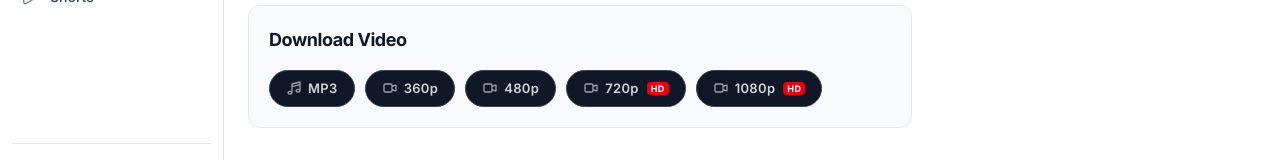
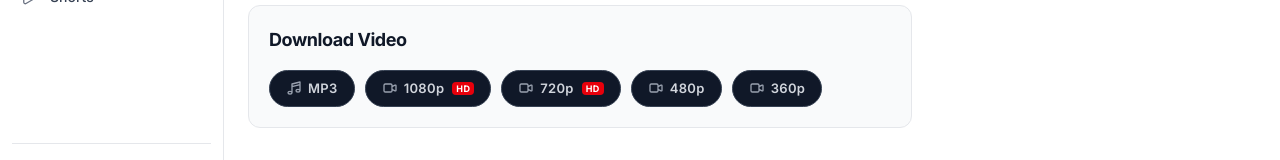
Before and after one commit to val-dio/GOTUBE2026, a React (Vite) app in the folder frontend/: page /watch/1 in a window 1280 px wide. Shown: the part 511-671 px from the top of the page. Built offline with nearby package versions, Linux system fonts and the light colour scheme; no server answers.

Commit message:
feat: implement dynamic video format fetching and update download buttons

```diff
--- a/frontend/src/components/player/DownloadButtons.jsx
+++ b/frontend/src/components/player/DownloadButtons.jsx
@@ -1,14 +1,5 @@
 import { memo } from 'react';
 import Spinner from '../ui/Spinner';
-
-/* Quality options shown to the user — MP3 + video qualities only */
-const QUALITIES = [
-  { value: 'mp3',  label: 'MP3',   type: 'audio' },
-  { value: '360',  label: '360p',  type: 'video' },
-  { value: '480',  label: '480p',  type: 'video' },
-  { value: '720',  label: '720p',  type: 'video', hd: true },
-  { value: '1080', label: '1080p', type: 'video', hd: true },
-];
 
 const AudioIcon = () => (
   <svg className="w-4 h-4 text-gray-400 shrink-0" fill="none" stroke="currentColor" strokeWidth={2} viewBox="0 0 24 24">
@@ -22,18 +13,20 @@ const VideoIcon = () => (
   </svg>
 );
 
-/**
- * DownloadButtons — renders quality selection buttons.
- * Props:
- *  - activeFormat: string | null  (currently downloading format)
- *  - isDownloading: bool
- *  - onDownload(format): fn
- */
-const DownloadButtons = memo(({ activeFormat, isDownloading, onDownload }) => (
+const DownloadButtons = memo(({ formats, formatsLoading, activeFormat, isDownloading, onDownload }) => {
+  if (formatsLoading) {
+    return (
+      <div className="flex items-center gap-2 text-gray-400 text-sm">
+        <Spinner size="sm" />
+        <span>Loading formats...</span>
+      </div>
+    );
+  }
+
+  return (
     <div className="flex flex-wrap items-center gap-2.5">
-    {QUALITIES.map(({ value, label, type, hd }) => {
+      {(formats || []).map(({ value, label, type, hd }) => {
         const isActive = isDownloading && activeFormat === value;
-
         return (
           <button
             key={value}
@@ -65,7 +58,8 @@ const DownloadButtons = memo(({ activeFormat, isDownloading, onDownload }) => (
         );
       })}
     </div>
-));
+  );
+});
 
 DownloadButtons.displayName = 'DownloadButtons';
 export default DownloadButtons;
--- a/frontend/src/pages/Player.jsx
+++ b/frontend/src/pages/Player.jsx
@@ -1,7 +1,7 @@
-import { useState, useCallback, memo } from 'react';
+import { useState, useCallback, useEffect, memo } from 'react';
 import { useParams, useNavigate } from 'react-router-dom';
 import { useVideo } from '../context/VideoContext';
-import { downloadVideoBlob } from '../services/api';
+import { downloadVideoBlob, getVideoFormats } from '../services/api';
 import VideoEmbed from '../components/player/VideoEmbed';
 import DownloadButtons from '../components/player/DownloadButtons';
 import DownloadBar from '../components/player/DownloadBar';
@@ -12,14 +12,32 @@ const Player = memo(() => {
   const navigate = useNavigate();
   const { currentVideo, videos, openVideo } = useVideo();
 
-  const [activeFormat, setActiveFormat] = useState(null);
-  const [dlState,      setDlState]      = useState('idle');
-  const [progress,     setProgress]     = useState(0);
-  const [dlError,      setDlError]      = useState('');
-
-  /* Use currentVideo from context, or fall back to a minimal object from URL param */
   const video   = currentVideo || (paramId ? { id: paramId, title: 'GoTube Video' } : null);
   const videoId = video?.id;
+
+  const [activeFormat,   setActiveFormat]   = useState(null);
+  const [dlState,        setDlState]        = useState('idle');
+  const [progress,       setProgress]       = useState(0);
+  const [dlError,        setDlError]        = useState('');
+  const [formats,        setFormats]        = useState([]);
+  const [formatsLoading, setFormatsLoading] = useState(false);
+
+  /* Fetch available formats when video changes */
+  useEffect(() => {
+    if (!videoId) return;
+    setFormats([]);
+    setFormatsLoading(true);
+    getVideoFormats(videoId)
+      .then(f => setFormats(f))
+      .catch(() => setFormats([
+        { value: 'mp3',  label: 'MP3',   type: 'audio', hd: false },
+        { value: '1080', label: '1080p', type: 'video', hd: true  },
+        { value: '720',  label: '720p',  type: 'video', hd: true  },
+        { value: '480',  label: '480p',  type: 'video', hd: false },
+        { value: '360',  label: '360p',  type: 'video', hd: false },
+      ]))
+      .finally(() => setFormatsLoading(false));
+  }, [videoId]);
 
   if (!video || !videoId) {
     return (
@@ -63,7 +81,8 @@ const Player = memo(() => {
 
       /* Trigger browser file save */
       const safeTitle = (video.title || videoId).replace(/[^\w\s-]/gi, '').trim().replace(/\s+/g, '_').slice(0, 80);
-      const label     = format === 'mp3' ? 'Audio' : format === '1080' ? '1080p_HD' : format === '720' ? '720p_HD' : `${format}p`;
+      const h         = parseInt(format, 10);
+      const label     = format === 'mp3' ? 'Audio' : h >= 2160 ? '4K' : h >= 1440 ? '2K' : h >= 1080 ? '1080p_HD' : h >= 720 ? '720p_HD' : `${format}p`;
       const ext       = format === 'mp3' ? 'mp3' : 'mp4';
       const filename  = `${safeTitle}_${label}.${ext}`;
       const url       = URL.createObjectURL(blob);
@@ -116,6 +135,8 @@ const Player = memo(() => {
                 Download Video
               </h2>
               <DownloadButtons
+                formats={formats}
+                formatsLoading={formatsLoading}
                 activeFormat={activeFormat}
                 isDownloading={isDownloading}
                 onDownload={handleDownload}
--- a/frontend/src/services/api.js
+++ b/frontend/src/services/api.js
@@ -41,6 +41,10 @@ export const getTrending = () =>
 export const sendContactMessage = (name, email, message) =>
   axios.post('/api/contact', { name, email, message }).then(r => r.data);
 
+/* ─── Get dynamic formats for a video ─── */
+export const getVideoFormats = (id) =>
+  axios.get(`${RAILWAY_BASE}/api/formats`, { params: { id }, timeout: 20_000 }).then(r => r.data.formats || []);
+
 /* ─── Download URL builder (Railway/Render download service) ─── */
 export const getDownloadUrl = (id, format, title) => {
   const params = new URLSearchParams({ id, format });
```
Lines whose indentation alone changed are shown as unchanged.
